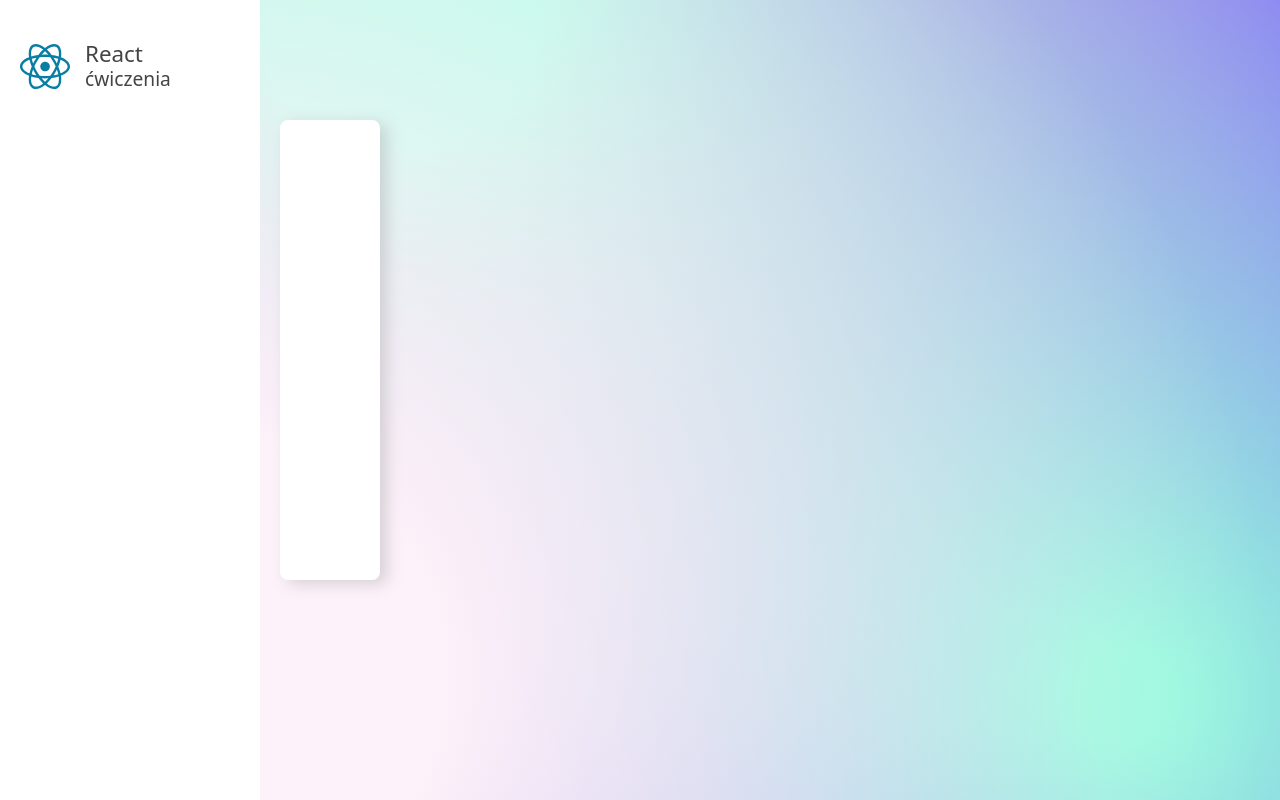
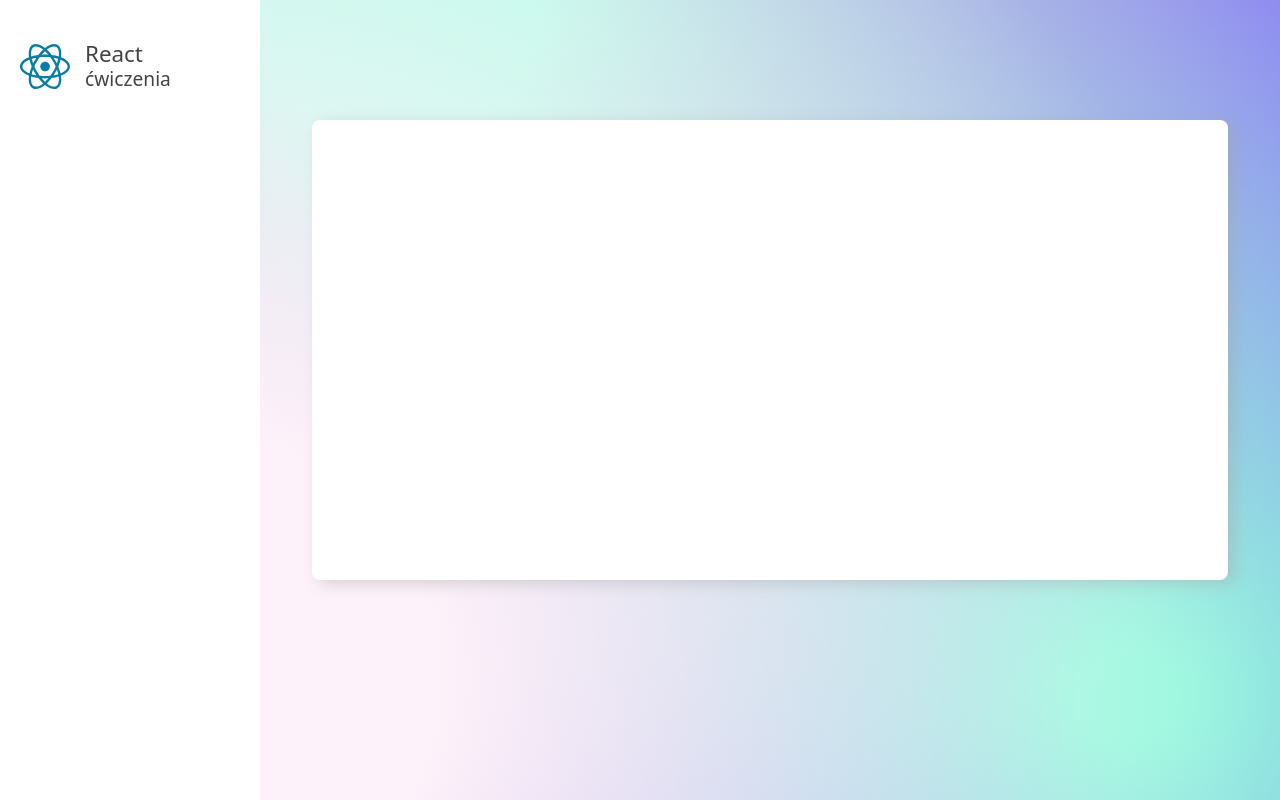
Before and after one commit to rbrzegowy/react-podstawowy-cwiczenia, a React (Vite) app: page / in a window 1280 px wide. Built offline with nearby package versions, Linux system fonts and the light colour scheme.

Commit message:
guitar, list exercises, clean

```diff
--- a/src/components/app/App.module.scss
+++ b/src/components/app/App.module.scss
@@ -1,14 +1,15 @@
 .main {
+  flex: auto 1 1;
   display: flex;
   align-items: center;
   justify-content: center;
   padding-top: 100px;
+
 }
 
 .card {
   background-color: white;
   padding: 30px 50px;
-  background-color: #fff;
   box-shadow: var(--card-shadow);
   margin: 20px;
   border-radius: 8px;
--- a/src/components/guitars/Guitars.tsx
+++ b/src/components/guitars/Guitars.tsx
@@ -4,7 +4,9 @@ import s from './Guitars.module.scss'
 export default function Guitars() {
   // Stwórz komponent List.tsx którego zadaniem będzie render listy.
   // Props: data: string[], type: 'unordered' | 'ordered' | 'definition'
-  //
+  // Dodaj obsługę zdarzenia kliknięcia w element listy. Wypisz w konsoli treść wybranego elementu.
+  // Dodaj obsługę zdarzenia najechania myszą na element. Wypisz w konsoli numer wybranego elementu.
+
   // Lista 'unordered': <ul class="list"><li>...</li></ul>
   // Lista 'ordered': <ol class="list"><li>...</li></ol>
   // Lista 'definition': <dl class="list"><dt>...</dt><dd>...</dd></dl>
```
Also changed, not shown: src/components/list/_list.txt (added).
